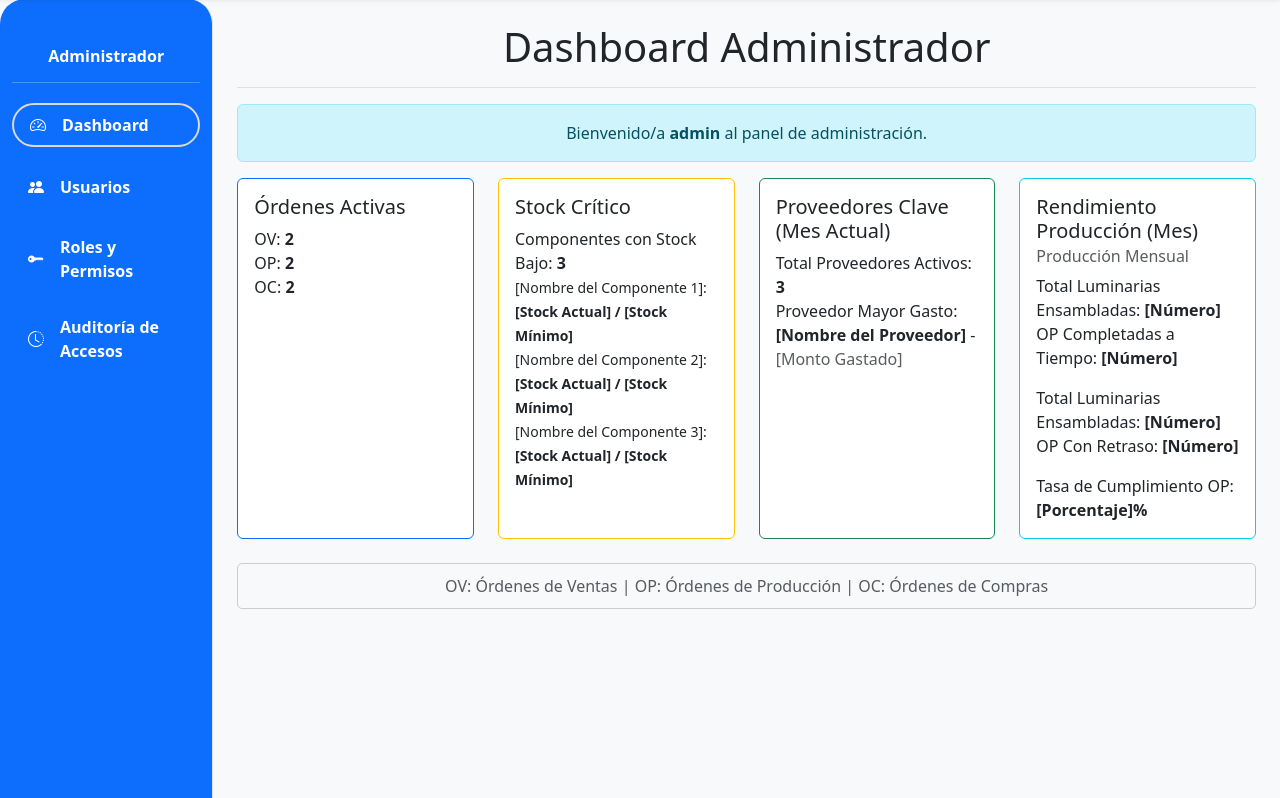
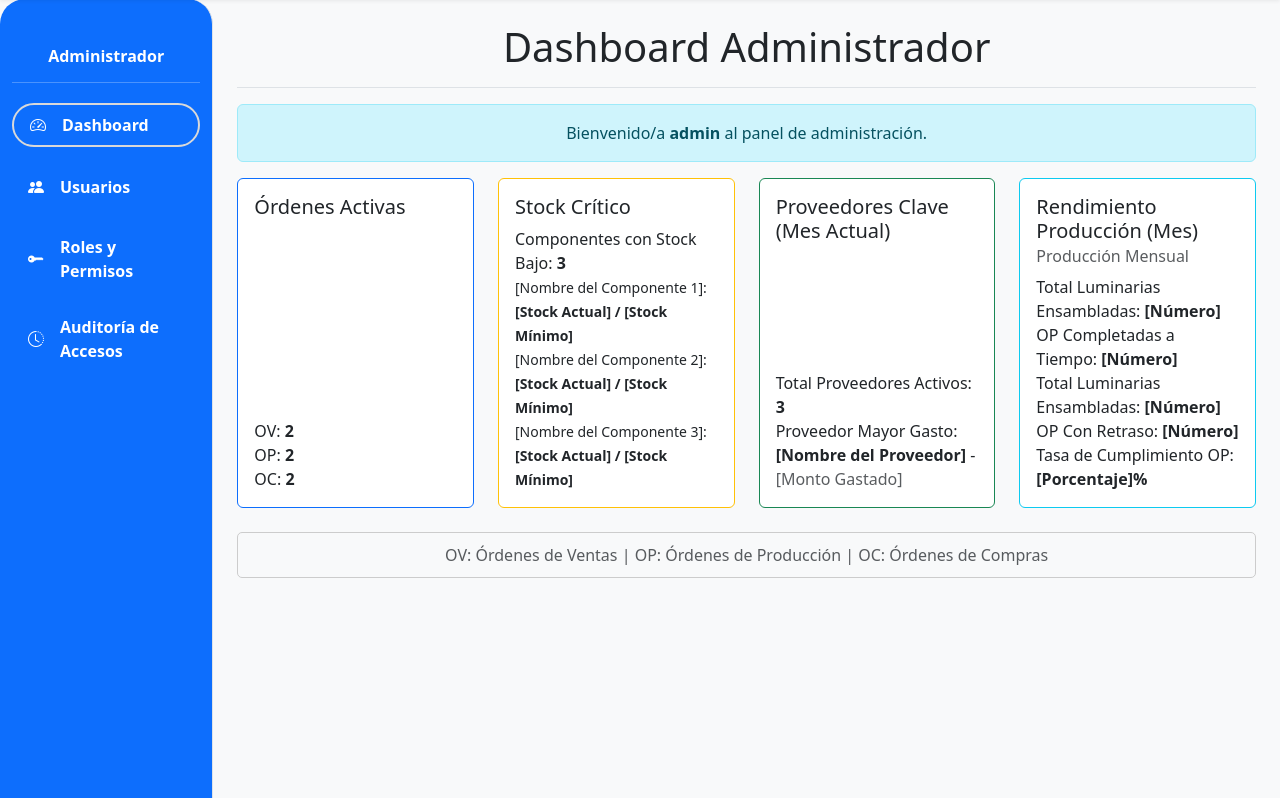
Before and after one commit to FedericoPaal/TP_Des_de_Software, a Django app: page /dashboard/ in a window 1280 px wide. Shown: the part 111-909 px from the top of the page. Run offline with Django 5.2, Linux system fonts and the light colour scheme; a user stored in the database is signed in; some libraries are stand-ins or nearby versions.

Commit message:
Se agregan estilos para las tarjetas de categoria

```diff
--- a/App_LUMINOVA/static/css/custom.css
+++ b/App_LUMINOVA/static/css/custom.css
@@ -1,3 +1,4 @@
+/* Estilo para el sidebar*/
 nav.sidebar .nav-link.custom-active-button.active {
     border: 2px solid #D9D9D9 !important;
     border-radius: 25px !important;
@@ -20,3 +21,21 @@ nav.sidebar .nav-link.custom-active-button.active {
 .sidebar .nav-link i {
     margin-right: 0.5rem; /* Espacio entre el icono y el texto */
 }
+
+/* Estilo para el contenedor de las tarjetas */
+.card {
+    display: flex;
+    flex-direction: column;
+    height: 100%; /* Esto hará que la tarjeta ocupe toda la altura de su fila */
+}
+
+.card-body {
+    flex-grow: 1; /* Esto hará que el cuerpo de la tarjeta crezca para ocupar el espacio restante */
+    display: flex;
+    flex-direction: column;
+    justify-content: space-between; /* Espacia el título y el texto de la descripción */
+}
+
+.card-text {
+    margin-bottom: 0; /* Elimina el margen inferior predeterminado del párrafo */
+}
```
